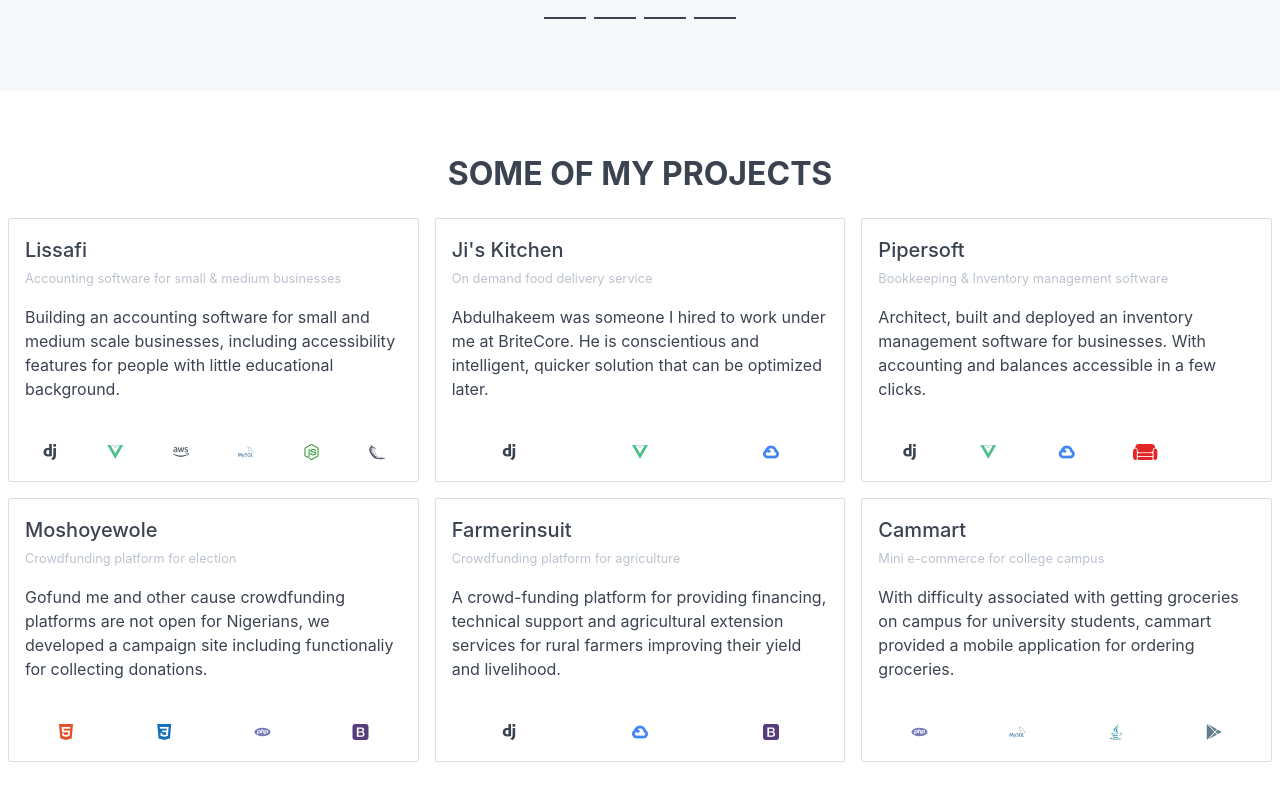
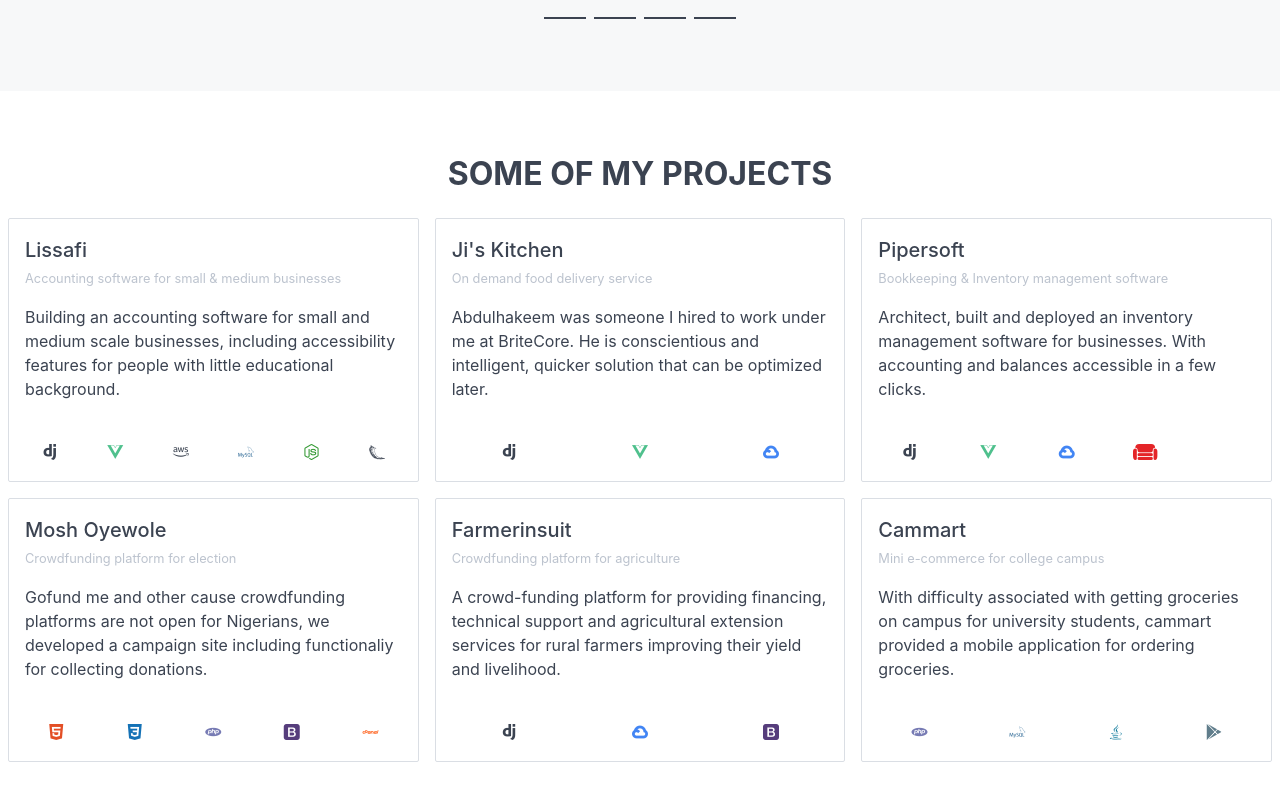
Before and after one commit to amustapha/portfolio, a Vue app: page / in a window 1280 px wide. Shown: the part 2629-3429 px from the top of the page. Built offline with nearby package versions, Linux system fonts and the light colour scheme.

Commit message:
Added cpanel to moshoyeowle

```diff
--- a/src/components/Projects/index.vue
+++ b/src/components/Projects/index.vue
@@ -33,9 +33,9 @@
             </single-project>
 
             <single-project
-                    title="Moshoyewole"
+                    title="Mosh Oyewole"
                     summary="Crowdfunding platform for election"
-                    :icons="['icon-html5', 'icon-css3', 'icon-php', 'icon-bootstrap']">
+                    :icons="['icon-html5', 'icon-css3', 'icon-php', 'icon-bootstrap', 'icon-cpanel']">
                 <p>
                     Gofund me and other cause crowdfunding platforms are not open for Nigerians, we developed a campaign
                     site including functionaliy for collecting donations.
```
